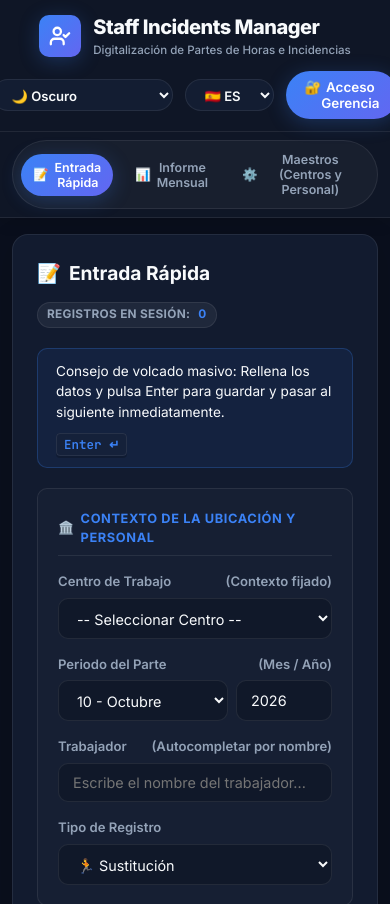
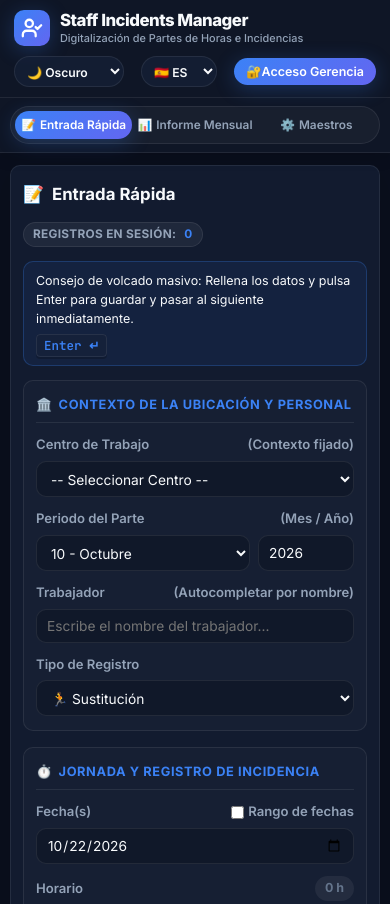
Before and after one commit to CesarOrsinys/Staff-Incidents-Manager, a website built with Vite: page index.html in a window 390 px wide. Shown: the top 904 px of the page. Built offline with nearby package versions, Linux system fonts and the light colour scheme; files whose address does not match are found by name.

Commit message:
fix(mobile): optimize header controls, prevent button overflows, and align navigation tabs

```diff
--- a/index.html
+++ b/index.html
@@ -774,29 +774,184 @@
       text-align: center;
     }
 
-    /* RESPONSIVE DESIGN */
+    /* RESPONSIVE DESIGN FOR TABLET & MOBILE */
     @media (max-width: 768px) {
       header {
         height: auto;
-        padding: 12px 16px;
+        padding: 10px 14px;
         flex-direction: column;
-        gap: 12px;
+        gap: 10px;
+        width: 100%;
+        box-sizing: border-box;
       }
+
+      .brand {
+        width: 100%;
+        justify-content: flex-start;
+        gap: 10px;
+      }
+
+      .brand-logo {
+        width: 36px;
+        height: 36px;
+        flex-shrink: 0;
+      }
+
+      .brand h1 {
+        font-size: 1.05rem;
+        line-height: 1.2;
+      }
+
+      .brand-tagline {
+        font-size: 0.68rem;
+      }
+
+      .header-actions {
+        width: 100%;
+        display: flex;
+        justify-content: space-between;
+        align-items: center;
+        gap: 6px;
+        flex-wrap: nowrap;
+      }
+
+      .custom-select {
+        padding: 6px 8px;
+        font-size: 0.76rem;
+        flex: 1;
+        min-width: 0;
+        max-width: 110px;
+        text-overflow: ellipsis;
+        overflow: hidden;
+        white-space: nowrap;
+      }
+
+      #lang-selector {
+        max-width: 76px;
+        flex: 0 0 76px;
+      }
+
+      .btn-auth {
+        padding: 6px 12px;
+        font-size: 0.78rem;
+        white-space: nowrap;
+        flex-shrink: 0;
+      }
+
+      .btn-logout {
+        padding: 6px 10px;
+        font-size: 0.76rem;
+        white-space: nowrap;
+        flex-shrink: 0;
+      }
+
+      .user-pill {
+        padding: 4px 10px;
+        font-size: 0.76rem;
+        max-width: 110px;
+        overflow: hidden;
+        text-overflow: ellipsis;
+        white-space: nowrap;
+      }
+
       .app-subbar {
         top: auto;
         position: relative;
-        padding: 8px 12px;
+        padding: 8px 10px;
+        width: 100%;
+        box-sizing: border-box;
       }
+
       .nav-tabs-container {
         width: 100%;
-        justify-content: space-around;
+        display: flex;
+        gap: 4px;
+        padding: 4px;
+        background: rgba(255, 255, 255, 0.04);
+        border-radius: var(--radius-full);
+        justify-content: space-between;
+        align-items: center;
+        box-sizing: border-box;
       }
+
       .nav-tab-btn {
-        padding: 6px 12px;
+        flex: 1;
+        min-width: 0;
+        padding: 7px 4px;
+        font-size: 0.74rem;
+        font-weight: 600;
+        justify-content: center;
+        text-align: center;
+        white-space: nowrap;
+        gap: 4px;
+        border-radius: var(--radius-full);
+        overflow: hidden;
+        text-overflow: ellipsis;
+      }
+
+      main {
+        padding: 12px 10px 40px;
+        width: 100%;
+        box-sizing: border-box;
+      }
+
+      .card {
+        padding: 16px 12px;
+        margin-bottom: 16px;
+        border-radius: var(--radius-md);
+      }
+
+      .card-header {
+        margin-bottom: 14px;
+      }
+
+      .card-title {
+        font-size: 1.05rem;
+      }
+
+      .keyboard-hint-box {
+        padding: 10px 12px;
         font-size: 0.78rem;
+        margin-bottom: 14px;
+        gap: 8px;
       }
-      main {
-        padding: 16px 12px 40px;
+
+      .form-section-box {
+        padding: 14px 12px;
+        gap: 12px;
+        border-radius: var(--radius-md);
+      }
+
+      .form-control {
+        padding: 8px 10px;
+        font-size: 0.86rem;
+      }
+
+      .form-actions {
+        flex-direction: column-reverse;
+        gap: 8px;
+        width: 100%;
+      }
+
+      .form-actions button {
+        width: 100%;
+        justify-content: center;
+      }
+    }
+
+    @media (max-width: 380px) {
+      .nav-tab-btn {
+        font-size: 0.7rem;
+        padding: 6px 2px;
+      }
+      .custom-select {
+        max-width: 85px;
+        font-size: 0.72rem;
+        padding: 4px 6px;
+      }
+      .btn-auth {
+        padding: 5px 8px;
+        font-size: 0.74rem;
       }
     }
   </style>
--- a/src/ui/i18n/LanguageManager.ts
+++ b/src/ui/i18n/LanguageManager.ts
@@ -8,7 +8,7 @@ export const translations: Record<string, TranslationDictionary> = {
     appSubtitle: "Digitalización de Partes de Horas e Incidencias",
     navForm: "Entrada Rápida",
     navReport: "Informe Mensual",
-    navMaster: "Maestros (Centros y Personal)",
+    navMaster: "Maestros",
     navLogin: "Acceso Gerencia",
     navLogout: "Cerrar Sesión",
     btnFastSave: "Guardar y Nuevo (Enter)",
@@ -89,7 +89,7 @@ export const translations: Record<string, TranslationDictionary> = {
     appSubtitle: "Digitalització de Parts d'Hores i Incidències",
     navForm: "Entrada Ràpida",
     navReport: "Informe Mensual",
-    navMaster: "Mestres (Centres i Personal)",
+    navMaster: "Mestres",
     navLogin: "Accés Gerència",
     navLogout: "Tancar Sessió",
     btnFastSave: "Guardar i Nou (Enter)",
@@ -170,7 +170,7 @@ export const translations: Record<string, TranslationDictionary> = {
     appSubtitle: "Digital Timesheet & Staff Incidents Management",
     navForm: "Fast Data Entry",
     navReport: "Monthly Report",
-    navMaster: "Master Data (Centers & Staff)",
+    navMaster: "Master Data",
     navLogin: "Manager Access",
     navLogout: "Sign Out",
     btnFastSave: "Save & Next (Enter)",
@@ -251,7 +251,7 @@ export const translations: Record<string, TranslationDictionary> = {
     appSubtitle: "Gestion Numérique des Feuilles d'Heures et Incidents",
     navForm: "Saisie Rapide",
     navReport: "Rapport Mensuel",
-    navMaster: "Données de Base (Centres et Personnel)",
+    navMaster: "Données",
     navLogin: "Accès Direction",
     navLogout: "Déconnexion",
     btnFastSave: "Enregistrer & Suivant (Entrée)",
@@ -313,7 +313,7 @@ export const translations: Record<string, TranslationDictionary> = {
     errInvalidIncidentType: "Type d'incident invalide.",
     errInvalidDateFormat: "Format de date invalide (YYYY-MM-DD).",
     errInvalidTimeFormat: "Format d'heure invalide (HH:mm).",
-    errEndDateBeforeStartDate: "La date de fin ne peut pas précéder la date de début.",
+    errEndDateBeforeStartDate: "La date de fin ne puede pas précéder la date de début.",
     errStartTimeRequired: "L'heure de début est obligatoire pour ce type.",
     errEndTimeRequired: "L'heure de fin est obligatoire pour ce type.",
     errStartEndTimeEqual: "L'heure de fin doit être différente de l'heure de début.",
@@ -332,7 +332,7 @@ export const translations: Record<string, TranslationDictionary> = {
     appSubtitle: "Digitale Zeiterfassung und Personalvorfälle",
     navForm: "Schnellerfassung",
     navReport: "Monatsbericht",
-    navMaster: "Stammdaten (Standorte & Personal)",
+    navMaster: "Stammdaten",
     navLogin: "Management-Login",
     navLogout: "Abmelden",
     btnFastSave: "Speichern & Weiter (Enter)",
```
Also changed, not shown: mock_data/incidents.json (+18 -0 lines).
